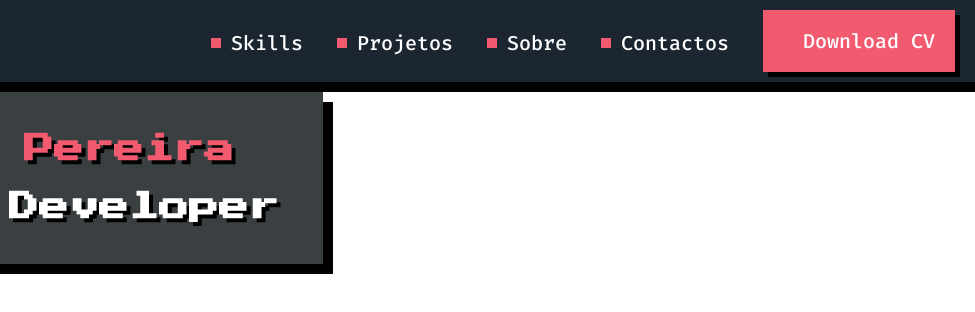
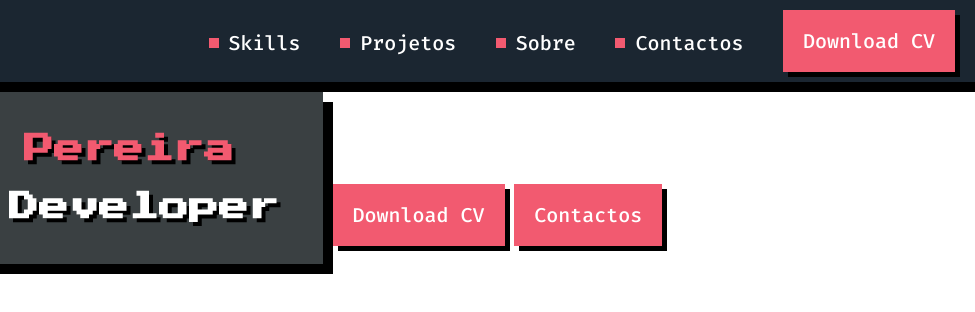
Before and after one commit to VanessaPereiraDev/VanessaPereiraDev.github.io, a plain HTML site: page index.html in a window 1280 px wide. Shown: the full height of the page, 305-1280 px from the left. Drawn offline with Linux system fonts and the light colour scheme.

Commit message:
Create the components

```diff
--- /dev/null
+++ b/css/components/action.css
@@ -0,0 +1,19 @@
+.action {
+    display: inline-flex;
+    align-items: center;
+    color: #FFFFFF;
+    font-size: 20px;
+    font-family: "Fira Code", Arial, Helvetica, sans-serif;
+    font-weight: 500;
+    text-decoration: none;
+    margin-right: 30px;
+}
+
+.action::before {
+    content: "";
+    display: inline-block;
+    background-color: #F25A70;
+    width: 10px;
+    height: 10px;
+    margin-right: 10px;
+}
--- a/css/components/box.css
+++ b/css/components/box.css
@@ -1,4 +1,4 @@
-#box {
+.box {
     display: inline-block;
     background-color: #3A4042;
     box-shadow: 10px 10px 0 #000000;
@@ -6,6 +6,6 @@
     padding: 42px 44px;
 }
 
-#box h1 {
+.box .title {
     margin-bottom: 28px;
 }
--- /dev/null
+++ b/css/components/header.css
@@ -0,0 +1,7 @@
+.header {
+    display: flex;
+    justify-content: space-between;
+    background-color: #1B2631 ;
+    border-bottom: 10px solid #000000;
+    padding: 10px 20px;
+}
--- a/css/components/subtitle.css
+++ b/css/components/subtitle.css
@@ -1,4 +1,4 @@
-h2 {
+.subtitle {
     font-size: 30px;
     font-family: 'Press Start 2P', sans-serif;
     text-shadow: 4px 4px 0 #000000;
--- a/css/components/title.css
+++ b/css/components/title.css
@@ -1,4 +1,4 @@
-h1 {
+.title {
     font-family: 'Press Start 2P', sans-serif;
     font-size: 30px;
     color: #F25A70;
--- a/css/index.css
+++ /dev/null
@@ -1,44 +0,0 @@
-header {
-    display: flex;
-    justify-content: space-between;
-    background-color: #1B2631 ;
-    border-bottom: 10px solid #000000;
-    padding: 10px 20px;
-}
-
-nav {
-    text-align: right;
-}
-
-a {
-    display: inline-flex;
-    align-items: center;
-    color: #FFFFFF;
-    font-size: 20px;
-    font-family: "Fira Code";
-    font-weight: 500;
-    text-decoration: none;
-    margin-right: 30px;
-}
-
-a::before {
-    content: "";
-    display: inline-block;
-    background-color: #F25A70;
-    width: 10px;
-    height: 10px;
-    margin-right: 10px;
-}
-
-#button {
-    display: inline-block;
-    background-color: #F25A70;
-    box-shadow: 5px 5px 0px #000000;
-    padding: 18px 20px;
-    margin-right: 0px;
-    transition: transform 100ms linear;
-}
-
-#button:hover {
-    transform: scale(1.08);
-  }
--- a/css/reset.css
+++ b/css/reset.css
@@ -1,3 +1,12 @@
+body {
+    font-family: "Fira Code", Arial, Helvetica, sans-serif;
+}
+
 body, h1, h2, h3 {
     margin:0;
 }
+
+button {
+    border: none;
+    font-family: inherit;
+}
--- a/index.html
+++ b/index.html
@@ -3,36 +3,40 @@
 <head>
     <meta charset="UTF-8">
     <meta http-equiv="X-UA-Compatible" content="IE=edge">
-    <meta name="viewport" content="width=device-width, initial-scale=1.0">
+    <meta name="viewport" content="wclassth=device-wclassth, initial-scale=1.0">
     <title>Vanessa Pereira- Portfólio</title>
 
     <link rel="preconnect" href="https://fonts.gstatic.com">
     <link href="https://fonts.googleapis.com/css2?family=Fira+Code:wght@300;500&family=Press+Start+2P&display=swap" rel="stylesheet">
 
     <link rel="stylesheet" href="css/reset.css">
-    <link rel="stylesheet" href="css/index.css">
+    <link rel="stylesheet" href="css/components/header.css">
+    <link rel="stylesheet" href="css/components/button.css">
     <link rel="stylesheet" href="css/components/title.css">
     <link rel="stylesheet" href="css/components/subtitle.css">
     <link rel="stylesheet" href="css/components/box.css">
+    <link rel="stylesheet" href="css/components/action.css">
 </head>
 
 <body>
-    <header>
+    <header class="header">
         <img src="assets/img/logo.png" alt="Avatar da Vanessa Pereira">
 
         <nav>
-            <a href="" lang="en">Skills</a>
-            <a href="">Projetos</a>
-            <a href="">Sobre</a>
-            <a href="">Contactos</a>
-            <a id="button" href="" lang="en">Download CV</a>
+            <a class="action" href="" lang="en">Skills</a>
+            <a class="action" href="">Projetos</a>
+            <a class="action" href="">Sobre</a>
+            <a class="action" href="">Contactos</a>
+            <a class="button" href="" lang="en">Download CV</a>
         </nav>
     </header>
 
-    <div id="box">
-        <h1>Vanessa Pereira</h1>
-        <h2>Frontend Developer</h2>
+    <div class="box">
+        <h1 class="title">Vanessa Pereira</h1>
+        <h2 class="subtitle">Frontend Developer</h2>
     </div>
 
+    <a class="button" href="" lang="en">Download CV</a>
+    <a class="button" href="">Contactos</a>
 </body>
 </html>
```
